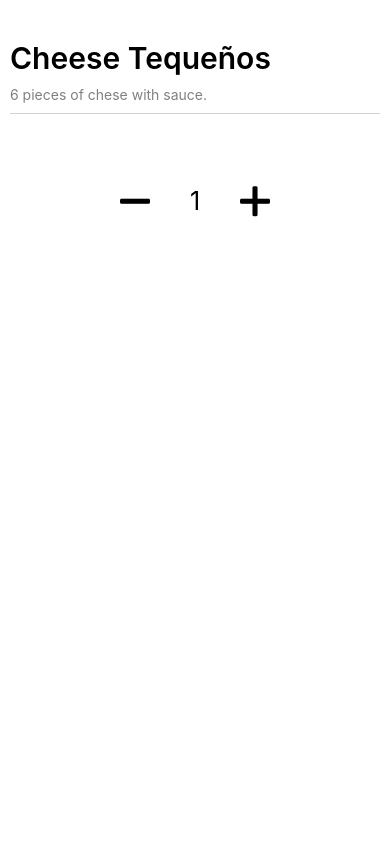
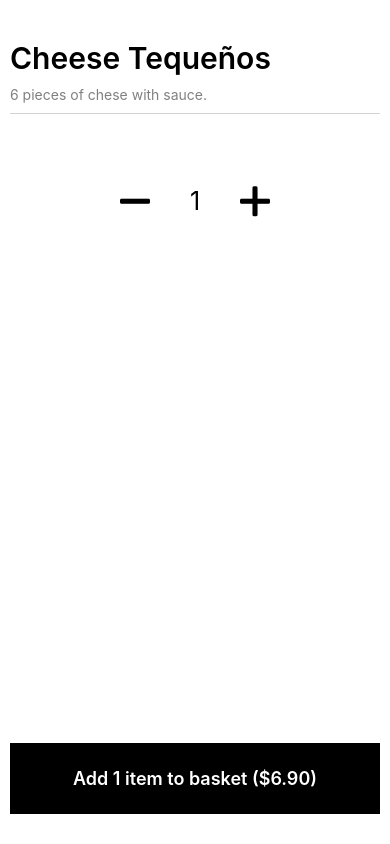
Before and after one commit to 5ecured/UberEats, a React Native app in the folder UberEatsUser/: screen / in a window 390 px wide. Built offline with nearby package versions, Linux system fonts and the light colour scheme.

Commit message:
dish details screen done

```diff
--- a/UberEatsUser/src/screens/DishDetailsScreen/index.js
+++ b/UberEatsUser/src/screens/DishDetailsScreen/index.js
@@ -1,11 +1,25 @@
 import { View, Text, StyleSheet } from 'react-native'
-import React from 'react'
+import React, { useState } from 'react'
 import restaurants from '../../../assets/data/restaurants.json'
 import { Entypo } from '@expo/vector-icons'
 
 const dish = restaurants[0].dishes[0]
 
 const DishDetailsScreen = () => {
+    const [quantity, setQuantity] = useState(1)
+
+    const onMinus = () => {
+        setQuantity(Math.max(quantity - 1, 1))
+    }
+
+    const onPlus = () => {
+        setQuantity(quantity + 1)
+    }
+
+    const getTotal = () => {
+        return (dish.price * quantity).toFixed(2)
+    }
+
     return (
         <View style={styles.page}>
             <Text style={styles.name}>{dish.name}</Text>
@@ -13,9 +27,13 @@ const DishDetailsScreen = () => {
             <View style={styles.separator} />
 
             <View style={styles.row}>
-                <Entypo name="minus" size={50} color="black" />
-                <Text style={styles.quantity}>1</Text>
-                <Entypo name="plus" size={50} color="black" />
+                <Entypo name="minus" size={50} color="black" onPress={onMinus} />
+                <Text style={styles.quantity}>{quantity}</Text>
+                <Entypo name="plus" size={50} color="black" onPress={onPlus} />
+            </View>
+
+            <View style={styles.button}>
+                <Text style={styles.buttonText}>Add {quantity} item{quantity === 1 ? '' : 's'} to basket (${getTotal()})</Text>
             </View>
         </View>
     )
@@ -50,6 +68,17 @@ const styles = StyleSheet.create({
     quantity: {
         fontSize: 25,
         marginHorizontal: 30
+    },
+    button: {
+        backgroundColor: 'black',
+        marginTop: 'auto',
+        padding: 25,
+        alignItems: 'center'
+    },
+    buttonText: {
+        color: 'white',
+        fontWeight: '600',
+        fontSize: 18
     }
 })
 
```
